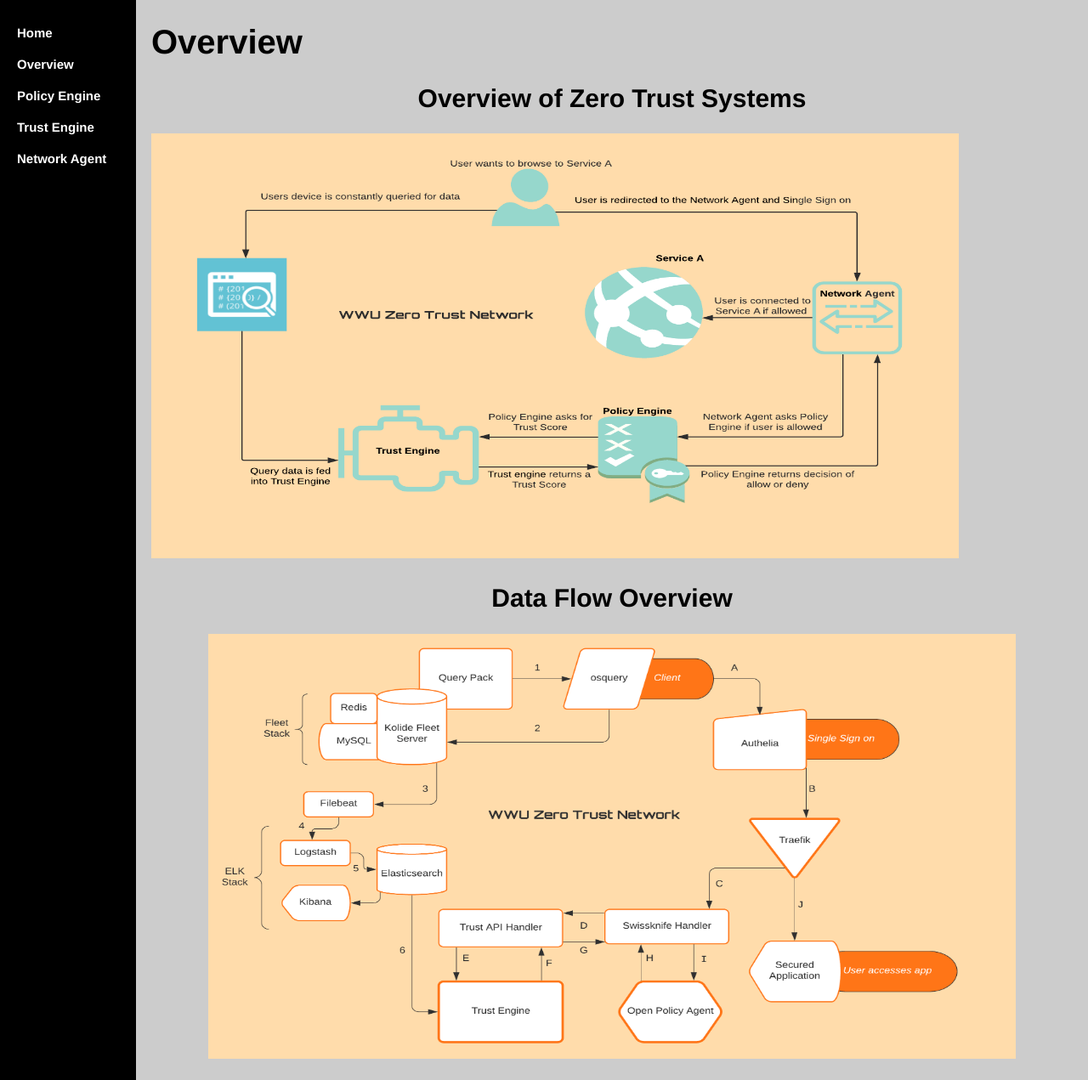
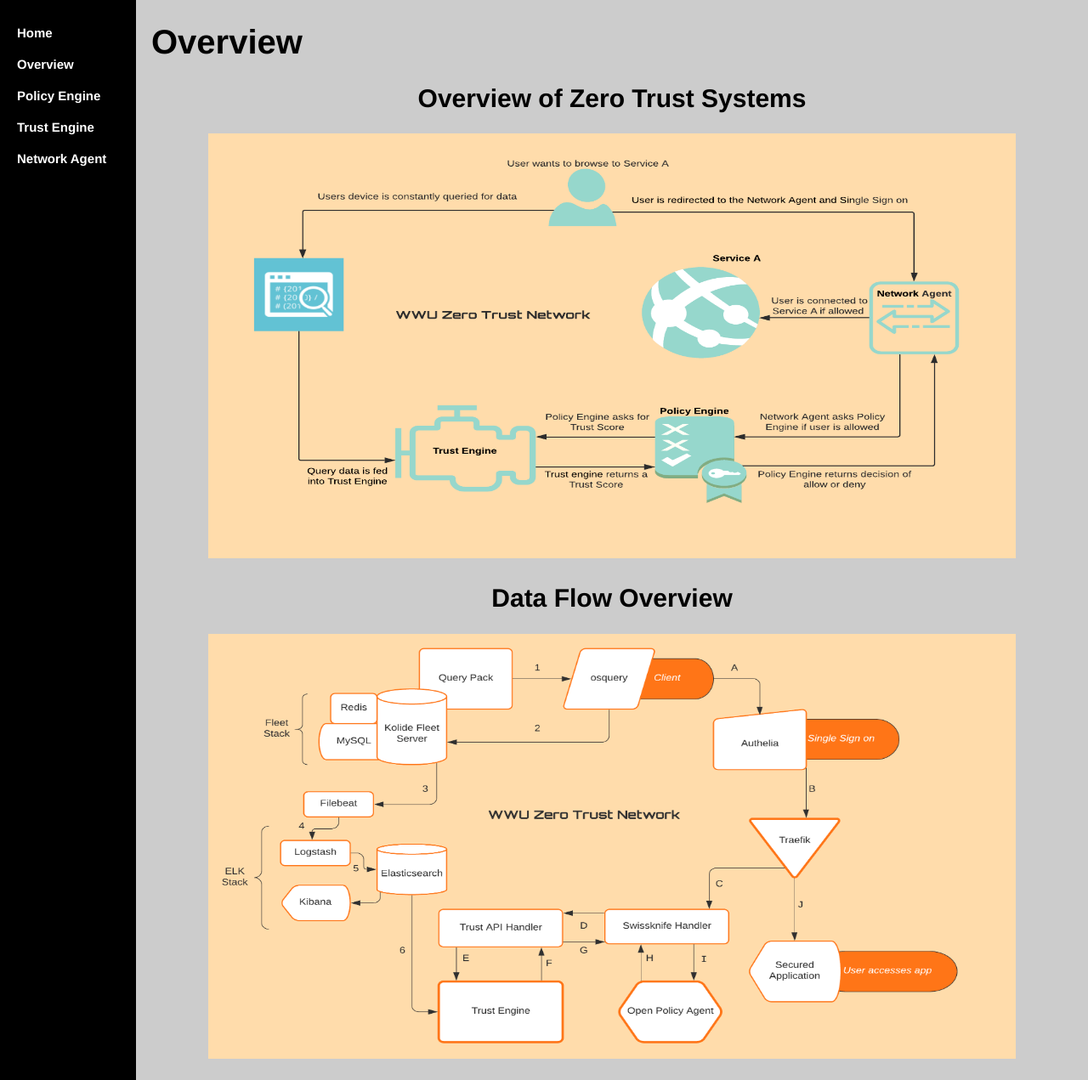
Before and after one commit to WWUZeroTrust/WWUZeroTrust.github.io, a Jekyll site: the page Documentation/index.html, which Jekyll copies as it is, in a window 1280 px wide and 1271 px high. Shown: the whole window at 85% size. Built offline with Jekyll 4.4.1, drawn with Linux system fonts in a browser that asks for light colours.

Commit message:
Update index.html

```diff
--- a/Documentation/index.html
+++ b/Documentation/index.html
@@ -66,7 +66,9 @@ h1 {
 <div class="main">
 	<h1>Overview</h1>
 	<h2><center>Overview of Zero Trust Systems</center></h2>
+		<p><center>
 		<img src="/image/Zero Trust Network Overview.png" alt="hi" class="inline" height="500" width="950"/>
+		</p>
 	<h2><center>Data Flow Overview</center></h2>
 
 	<p><center>
```
